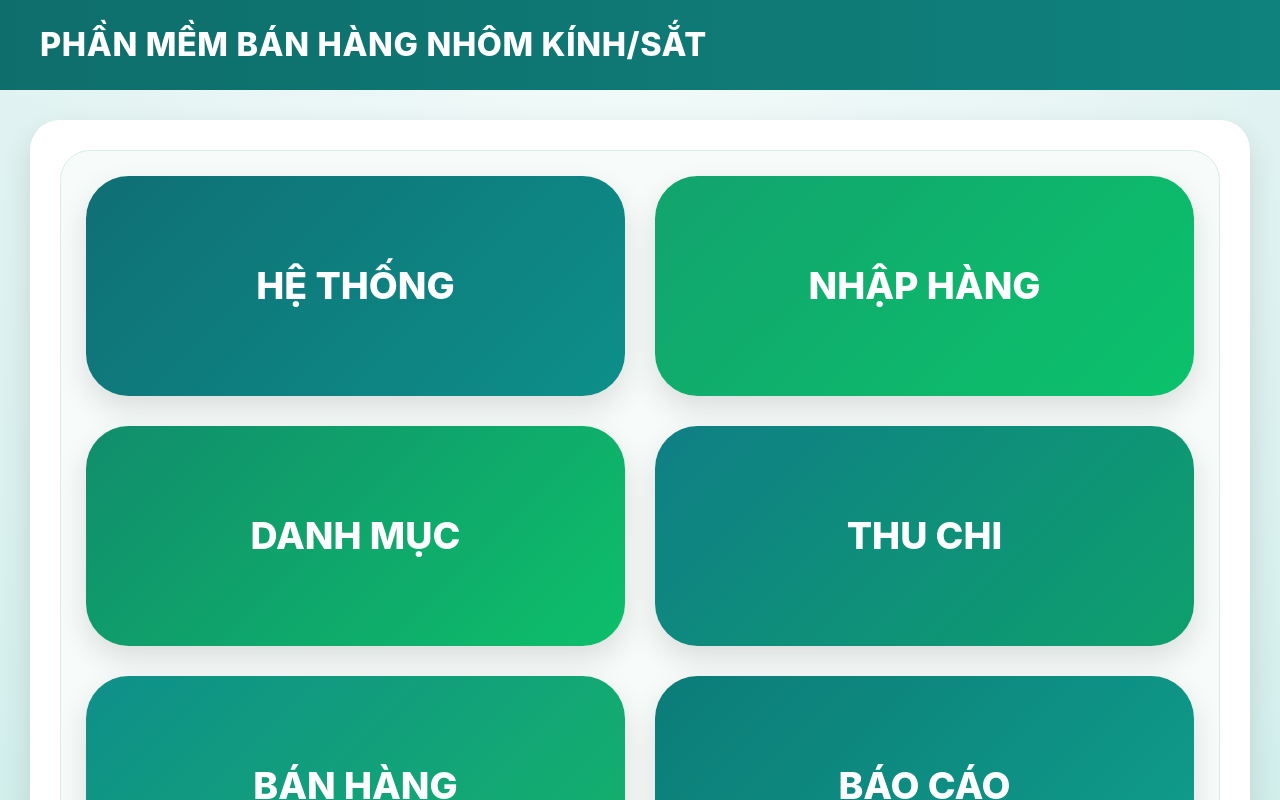
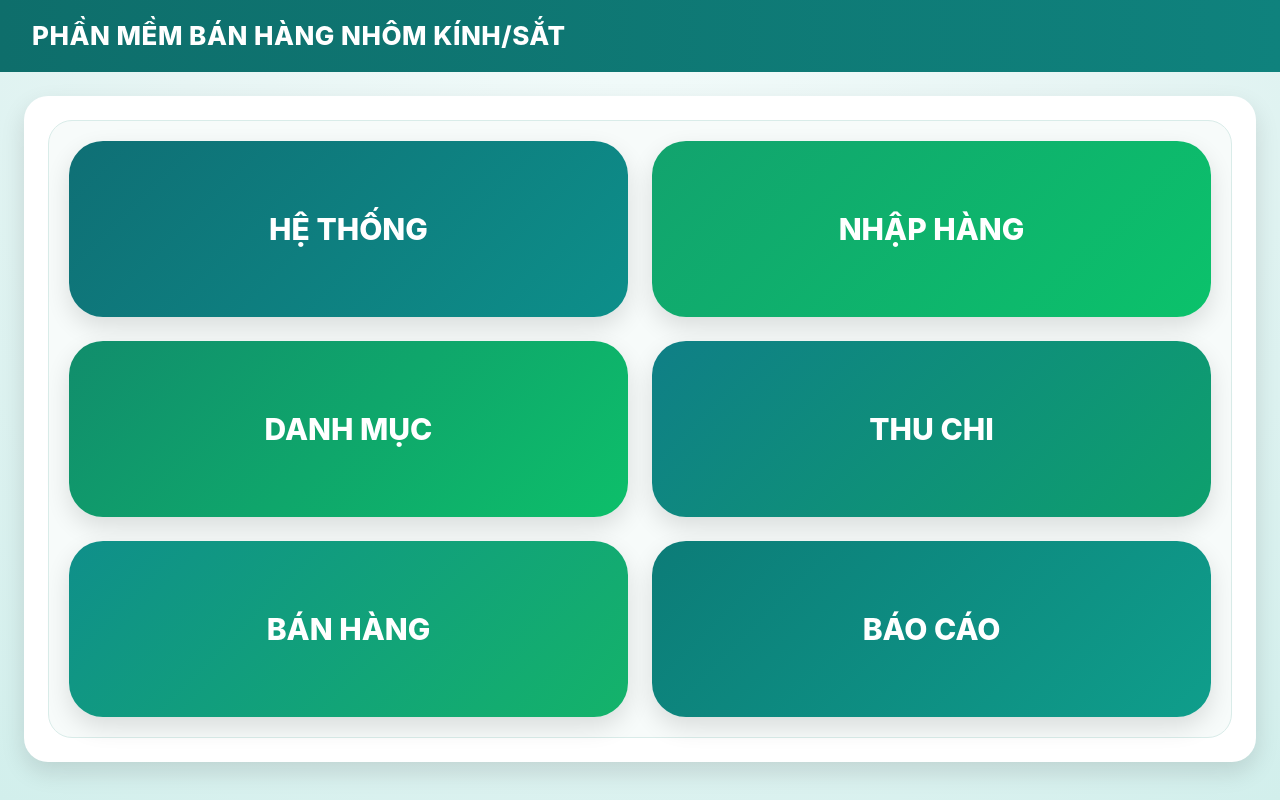
Before and after one commit to Viet-Khanh/BH, a React (Vite) app in the folder banhang/: page / in a window 1280 px wide. Shown: the top 800 px of the page. Built offline with nearby package versions, Linux system fonts and the light colour scheme; no server answers.

Commit message:
update text

```diff
--- a/banhang/src/styles.css
+++ b/banhang/src/styles.css
@@ -10,7 +10,7 @@
   --radius-lg: 24px;
   --radius-md: 16px;
   --font-main: 'Be Vietnam Pro', system-ui, sans-serif;
-  --app-ui-scale: 1.25;
+  --app-ui-scale: 1;
 }
 
 * {
```
